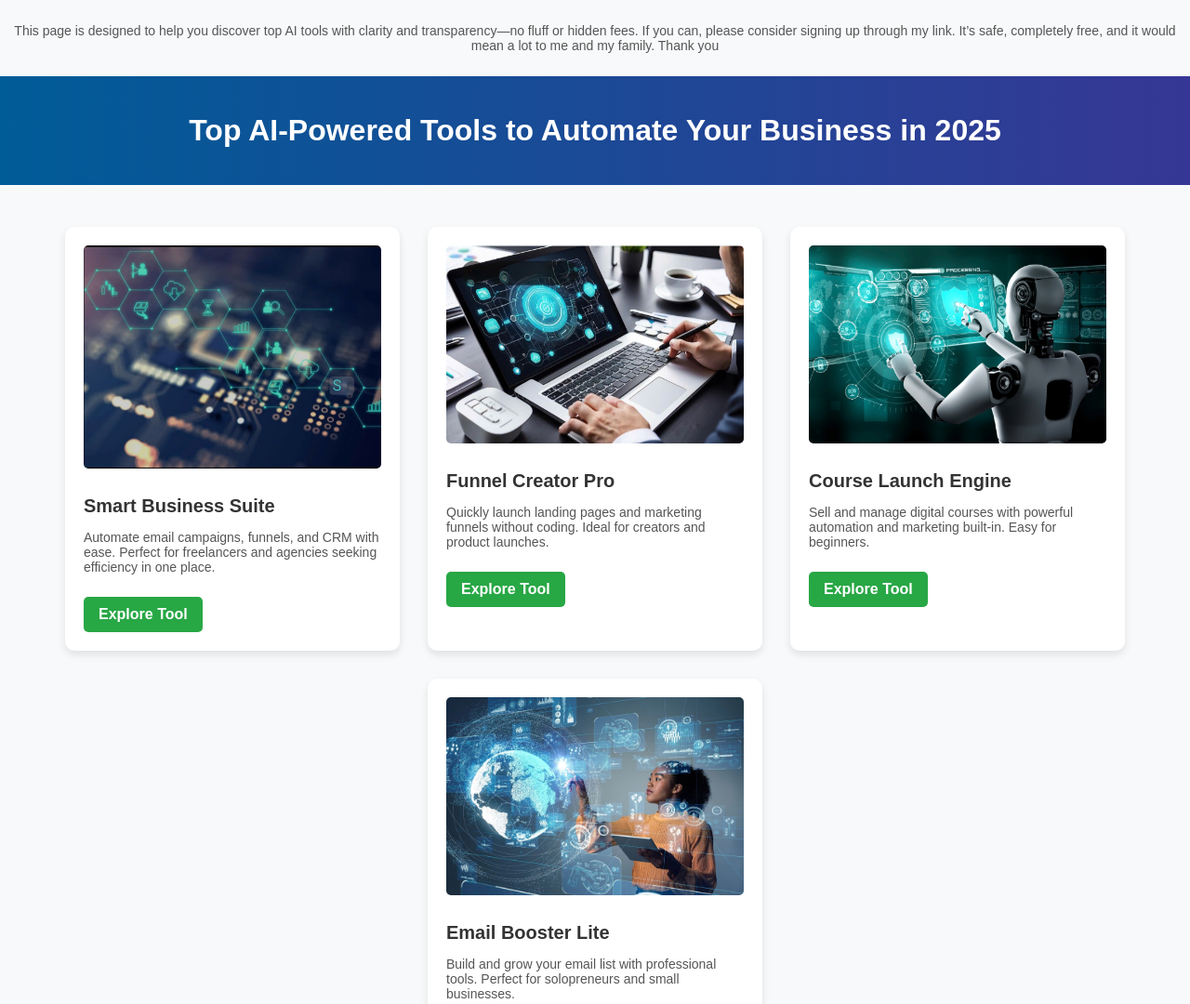
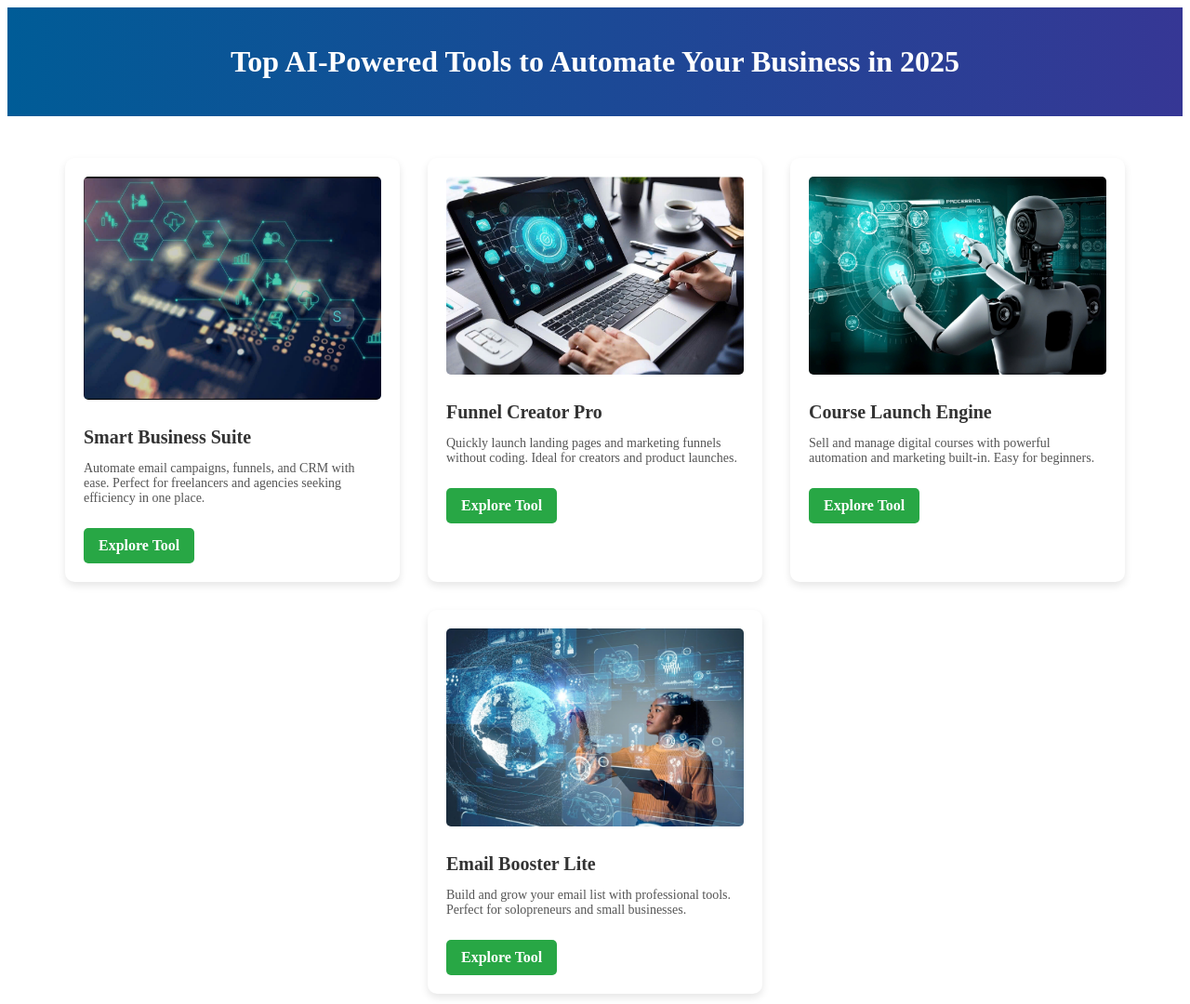
Before and after one commit to Tamato-affiliate/systemeio-landing, a plain HTML site: page ai_final/index.html in a window 1280 px wide. Shown: the top 1080 px of the page at 93% size. Drawn offline with Linux system fonts and the light colour scheme.

Commit message:
Update index.html

```diff
--- a/ai_final/index.html
+++ b/ai_final/index.html
@@ -4,11 +4,12 @@
   <meta charset="UTF-8" />
   <meta name="viewport" content="width=device-width, initial-scale=1.0"/>
   <title>Top AI Tools for 2025</title>
-  <footer>
+  <style>
+    <footer>
     This page is designed to help you discover top AI tools with clarity and transparency—no fluff or hidden fees.
+
     If you can, please consider signing up through my link. It’s safe, completely free, and it would mean a lot to me and my family. Thank you
   </footer>
-  <style>
     body {
       font-family: Arial, sans-serif;
       background: #f8f9fa;
```
